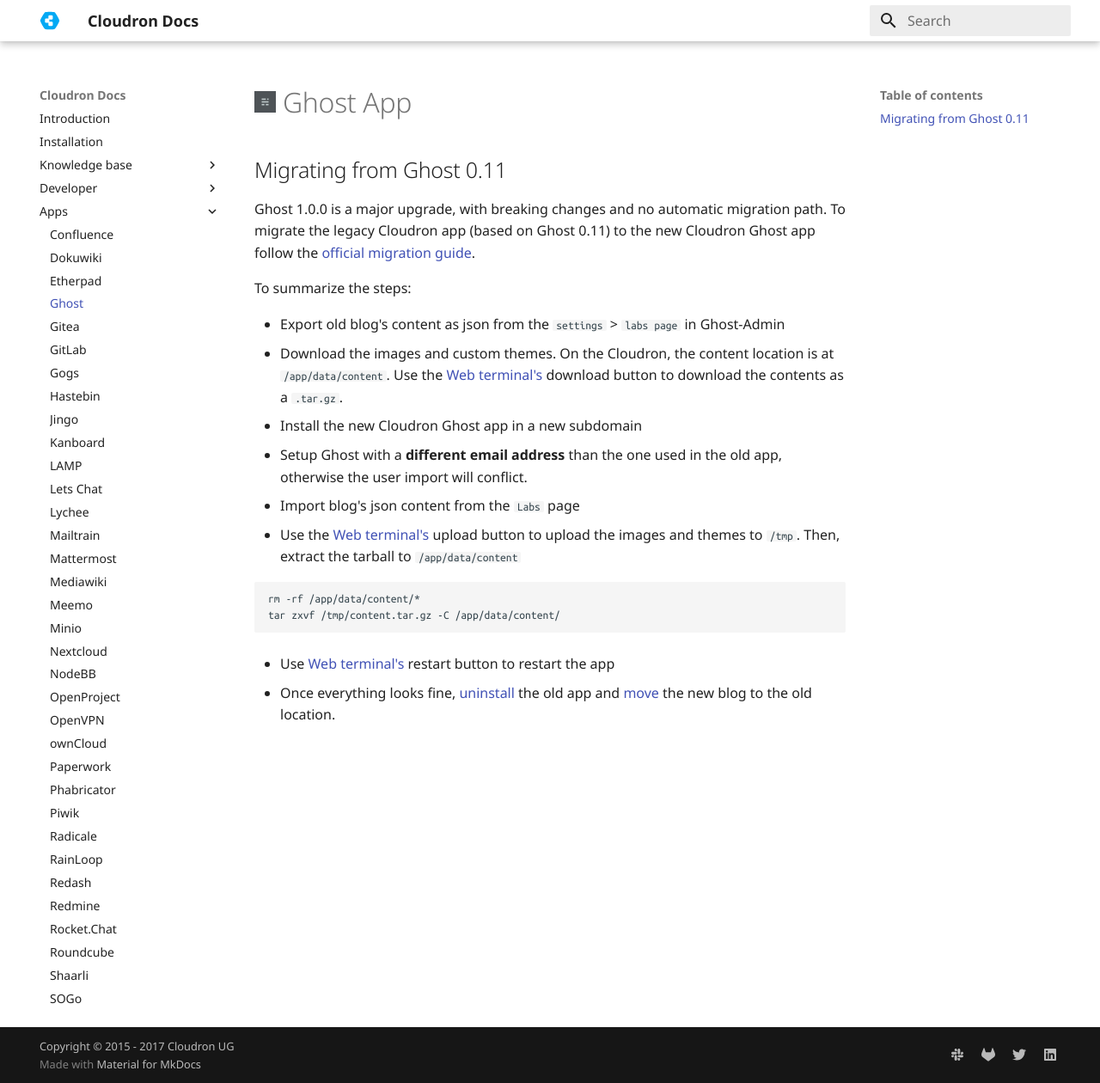
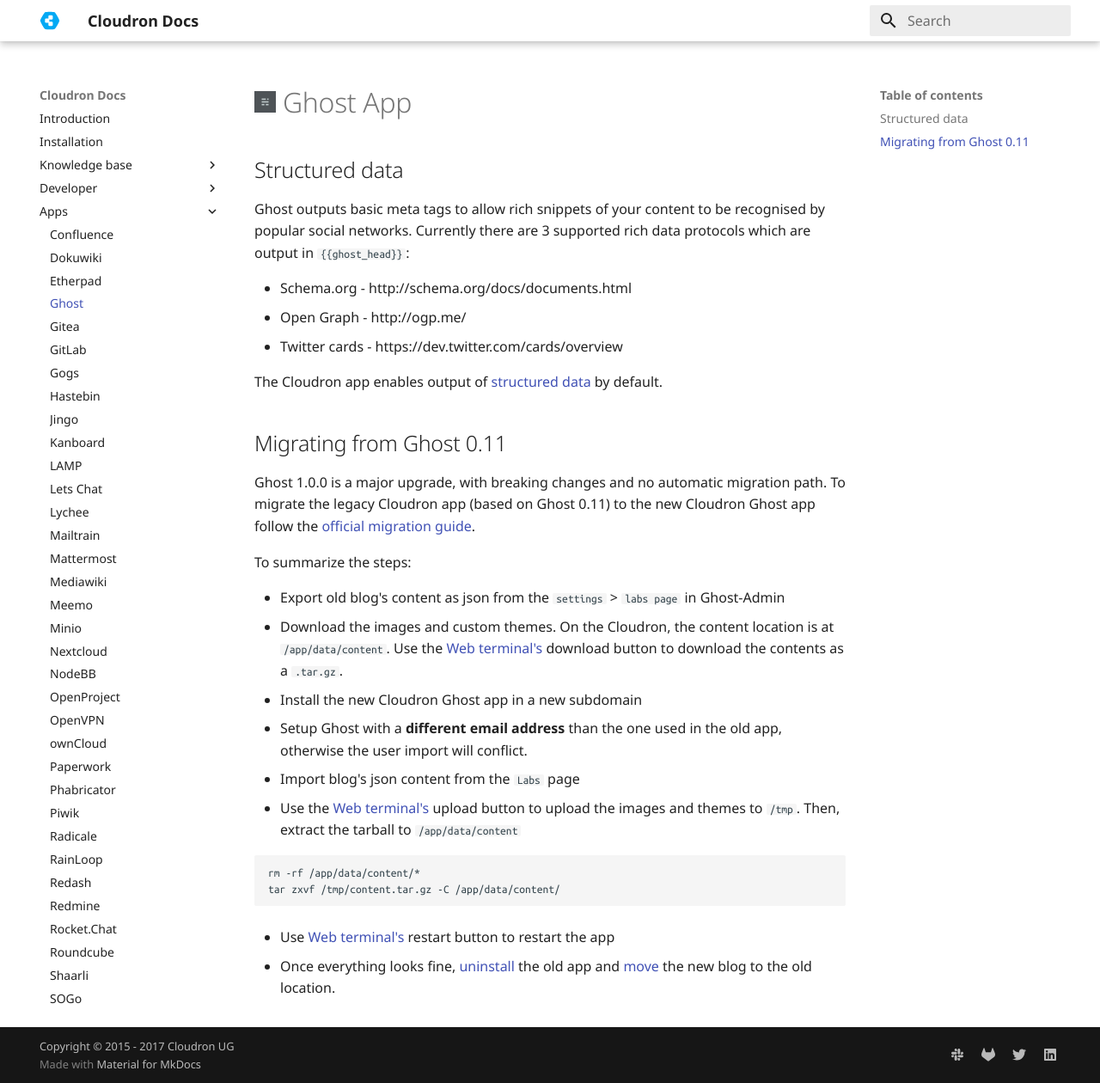
Before and after one commit to M-arcus/cloudron-docs, an MkDocs documentation site: the page built from docs/documentation/apps/ghost.md, in a window 1280 px wide and 1260 px high. Shown: the whole window at 86% size. Built offline with MkDocs 1.6.1 and Material for MkDocs 9.7.7, drawn with Linux system fonts in a browser that asks for light colours; old or Windows-style settings are respelled for this version of MkDocs.

Commit message:
ghost: add note on structured data

```diff
--- a/docs/documentation/apps/ghost.md
+++ b/docs/documentation/apps/ghost.md
@@ -1,4 +1,16 @@
 # <img src="/img/ghost-logo.png" width="25px"> Ghost App
+
+## Structured data
+
+Ghost outputs basic meta tags to allow rich snippets of your content to be recognised by popular social networks.
+Currently there are 3 supported rich data protocols which are output in `{{ghost_head}}`:
+
+- Schema.org - http://schema.org/docs/documents.html
+- Open Graph - http://ogp.me/
+- Twitter cards - https://dev.twitter.com/cards/overview
+
+The Cloudron app enables output of [structured data](https://github.com/TryGhost/Ghost/blob/master/PRIVACY.md#structured-data)
+by default.
 
 ## Migrating from Ghost 0.11
 
```
